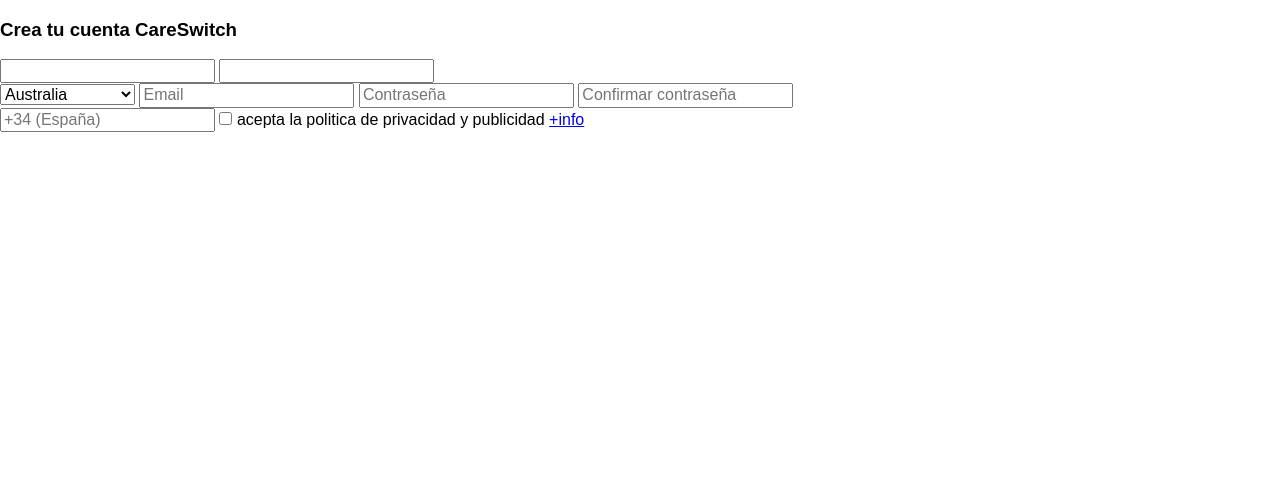
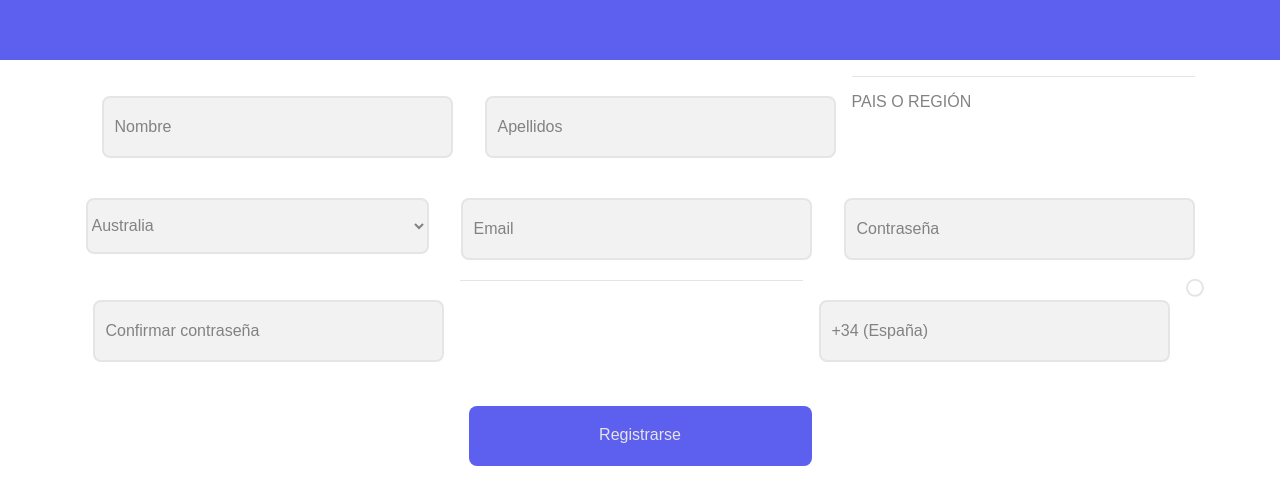
Before and after one commit to RicardoSolance/Full_Ux_Work, a plain HTML site: page index.html in a window 1280 px wide. Drawn offline with Linux system fonts and the light colour scheme.

Commit message:
ADD| form styles,color,size

```diff
--- a/css/style.css
+++ b/css/style.css
@@ -1,3 +1,122 @@
 * {
   font-family: "Raleway", sans-serif;
 }
+header {
+  background-color: #5d5fef;
+  width: 100%;
+  height: 60px;
+  position: fixed;
+  z-index: 1;
+}
+.main-container {
+  width: 100%;
+  display: flex;
+  flex-wrap: wrap;
+  justify-content: center;
+  align-items: center;
+}
+.main-container > h3 {
+  font-size: 24px;
+  color: #5d5fef;
+}
+.line {
+  width: 343px;
+  border-top: 1px solid #e5e5e5;
+}
+.line > p {
+  color: #828282;
+  margin: 16px, 0px;
+}
+#register-form {
+  width: 100%;
+  height: auto;
+  display: flex;
+  flex-wrap: wrap;
+  justify-content: center;
+}
+input[type="text"],
+input[type="email"],
+input[type="password"],
+input[type="tel"],
+select {
+  width: 343px;
+  height: 56px;
+  position: relative;
+  margin: 20px 16px;
+  border: 2px solid #e5e5e5;
+  background-color: #f2f2f2;
+  outline: none;
+  border-radius: 8px;
+  color: #828282;
+}
+
+.input-label {
+  position: relative;
+  display: flex;
+  flex-direction: column;
+}
+.input-label > label {
+  position: absolute;
+  top: 42%;
+  left: 29px;
+  color: #828282;
+}
+.btn {
+  width: 343px;
+  height: 60px;
+  background-color: #5d5fef;
+  border-radius: 8px;
+  margin: 24px 0px 32px 0px;
+  color: #e5e5e5;
+  border: none;
+  outline: none;
+}
+input[type="checkbox"] {
+  width: 18px;
+  height: 18px;
+  border: 2px solid #e5e5e5;
+  background-color: #f2f2f2;
+  border-radius: 50px;
+  margin-right: 5px;
+}
+/* input,
+select {
+  width: 343px;
+  height: 56px;
+  position: relative;
+  margin: 24px;
+  border: 2px solid #e5e5e5;
+  background-color: #f2f2f2;
+  outline: none;
+  border-radius: 8px;
+} */
+
+/* --------------------------checkbox------------------- */
+input[type="checkbox"] {
+  appearance: none;
+}
+input[type="checkbox"] {
+  appearance: none;
+  background-color: #fff;
+  margin: 0;
+  font: inherit;
+  color: currentColor;
+  width: 18px;
+  height: 18x;
+  border-radius: 50%;
+  transform: translateY(-0.075em);
+}
+input[type="checkbox"] {
+  /* ...existing styles */
+
+  display: grid;
+  place-content: center;
+}
+input[type="checkbox"]::before {
+  content: "";
+  width: 0.65em;
+  height: 0.65em;
+  transform: scale(0);
+  transition: 120ms transform ease-in-out;
+  box-shadow: inset 1em 1em var(--form-control-color);
+}
--- a/index.html
+++ b/index.html
@@ -16,22 +16,50 @@
     <div class="main-container">
         <h3>Crea tu cuenta CareSwitch</h3>
         <form action="" id="register-form">
+            <div class="input-label">
             <input type="text" id="fName">
+            <label for="fName">Nombre</label>
+            </div>
+            <div class="input-label">
             <input type="text" id="sName">
-            <div class="line"></div>
+            <label for="sName">Apellidos</label>
+            </div>
+            <div class="line">
+                <p>PAIS O REGIÓN</p>
+            </div>
             <select id="regiones" name="regiones">
                 <option value="Australia">Australia</option>
                 <option value="Estados_Unidos">Estados Unidos</option>
                 <option value="Europa">Europa</option>
                 <option value="Africa">Africa</option>
             </select>
-            <input type="email" name="femail" id="email" placeholder="Email">
-            <input type="password" name="fpass" id="password" placeholder="Contraseña">
-            <input type="password" name="fpass" id="password" placeholder="Confirmar contraseña">
+            <div class="input-label">
+                <input type="email" name="femail" id="email" >
+                <label for="email">Email</label>
+            </div>
+            <div class="input-label">
+                <input type="password" name="fpass" id="password">
+                <label for="password">Contraseña</label>
+            </div>
+            <div class="input-label">
+                <input type="password" name="fpass" id="password2" >
+                <label for="password2">Confirmar contraseña</label>
+            </div>
             <div class="line"></div>
-            <input type="tel" name="utel" id="telfono" placeholder="+34 (España)">
-            <input type="checkbox" name="fTerms" id="terms">
-            <label for="terms">acepta la politica de privacidad y publicidad  <a href="http://">+info</a></label>
+            <div class="input-label">
+                <input type="tel" name="utel" id="telfono" >
+                <label for="utel">+34 (España)</label>
+            </div>
+
+
+
+            <label class="checkbox">
+                <input type="checkbox" checked="checked" name="fTerms"  id="terms">
+                <!-- acepta la politica de privacidad y publicidad<a href="http://">+info<a></a> -->
+
+              </label>
+
+            <input type="submit" value="Registrarse" class="btn">
 
         </form>
     </div>
```
